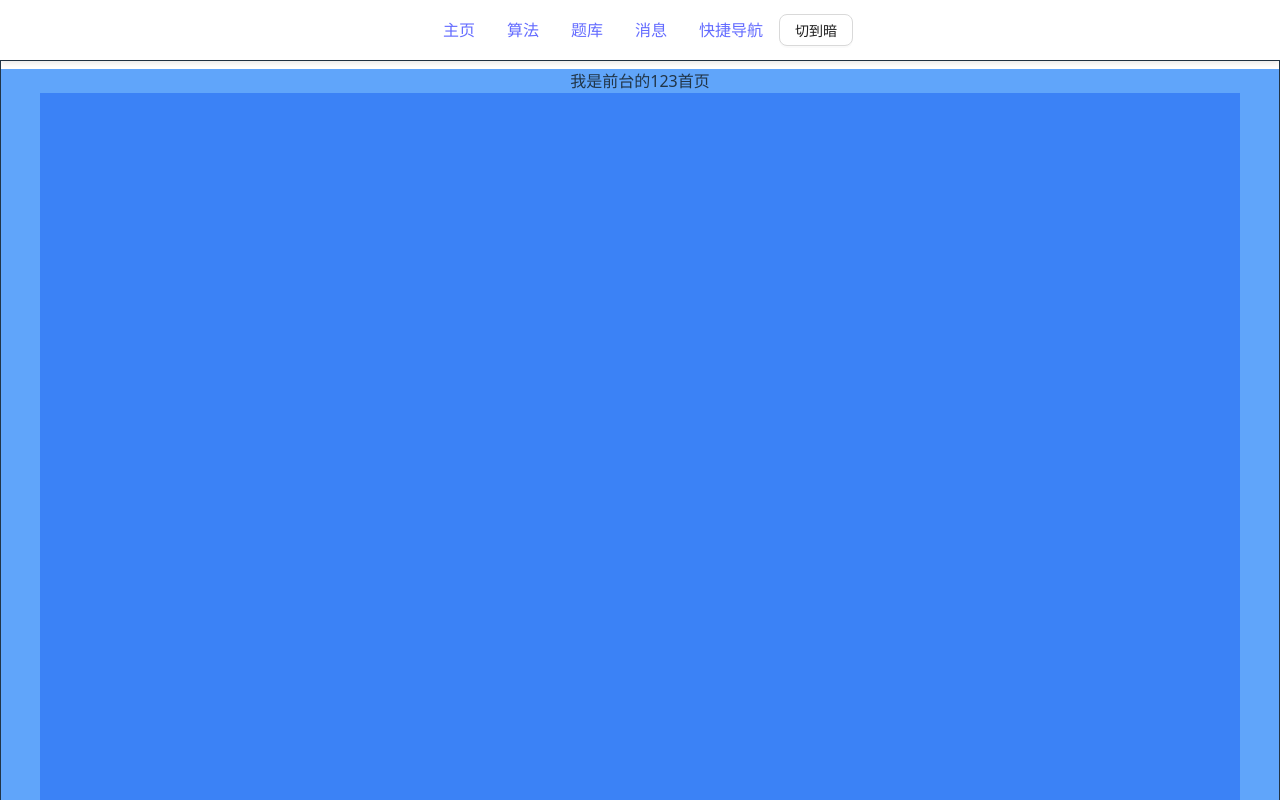
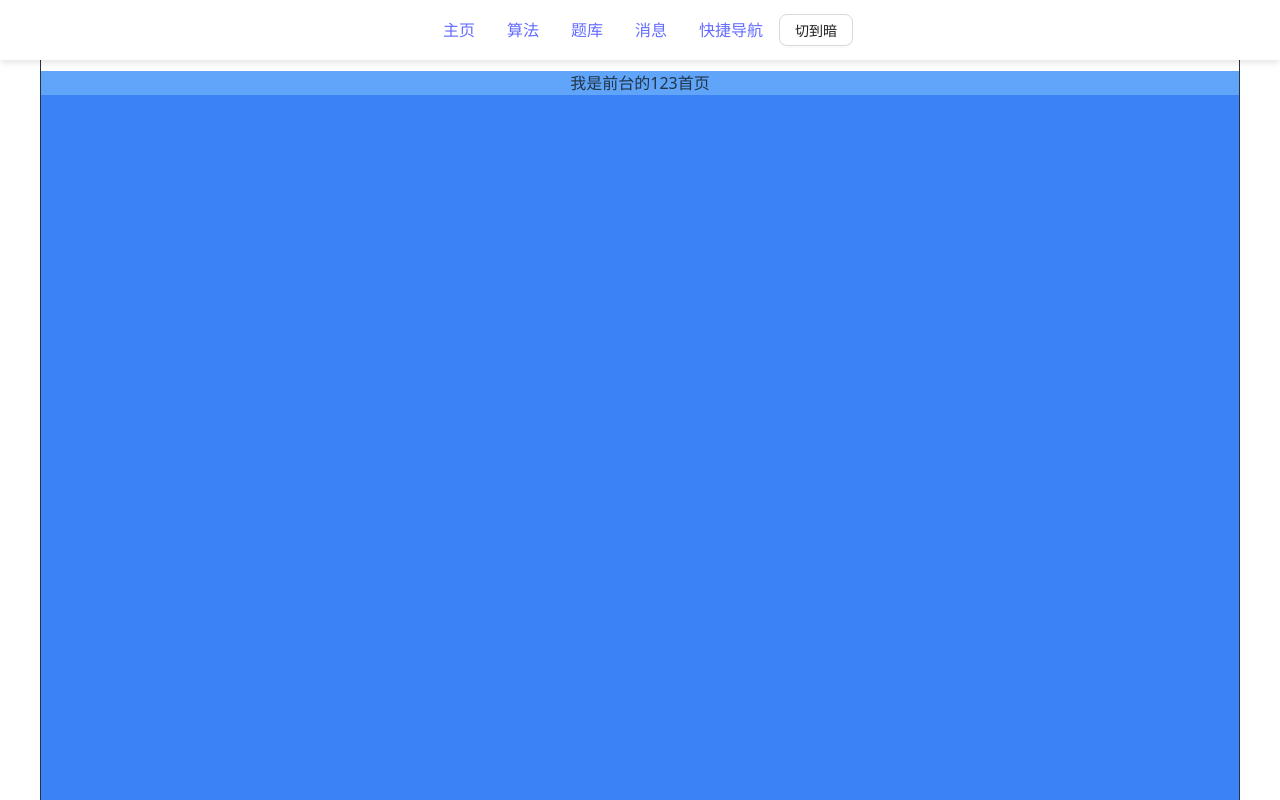
Before and after one commit to Duoyu66/mg-web, a React (Vite) app: page /front/home in a window 1280 px wide. Shown: the top 800 px of the page. Built offline with nearby package versions, Linux system fonts and the light colour scheme.

Commit message:
框架完善

```diff
--- a/src/component/layoutPage/index.tsx
+++ b/src/component/layoutPage/index.tsx
@@ -1,19 +1,34 @@
 import {Outlet, useLocation, Link} from 'react-router-dom';
 import {Button} from "antd";
 import {useTheme} from "@/component/context/useTheme";
+import {useLayoutEffect, useRef, useState} from 'react';
 
 const LayoutPage = () => {
     const location = useLocation();
     const {toggleTheme, theme: currentTheme} = useTheme();
+    const [isAnimating, setIsAnimating] = useState(false);
+    const containerRef = useRef<HTMLDivElement>(null);
+
+    useLayoutEffect(() => {
+        // 确保布局计算完成后再开始动画
+        setIsAnimating(false);
+        const timer = requestAnimationFrame(() => {
+            requestAnimationFrame(() => {
+                setIsAnimating(true);
+            });
+        });
+        return () => cancelAnimationFrame(timer);
+    }, [location.pathname]);
+
     return (
-        <div className=" w-[100vw] min-h-[100vh] dark:bg-gray-900 transition-colors duration-300 flex flex-col justify-start items-center ">
-            <div className="w-[100%] shadow-[0_4px_6px_-1px_rgb(0,0,0,0.1)] sticky top-0 left-0 h-[60px]  flex justify-center items-center bg-white dark:bg-gray-800 transition-colors duration-300 z-50">
+        <div className="w-full min-h-[100vh] dark:bg-gray-900 transition-colors duration-300 flex flex-col justify-start items-center overflow-x-hidden ">
+            <div className="w-[100%] shadow-[0_4px_6px_-1px_rgb(0,0,0,0.1)]  fixed top-0 left-0 h-[60px]  flex justify-center items-center bg-white dark:bg-gray-800 transition-colors duration-300 z-50">
                 <ul className="flex [&_li]:mr-4">
                     <li>
                         <Link
                             to="/front/home"
                             className={`px-4 py-2 rounded hover:bg-gray-100 dark:hover:bg-gray-700 transition-colors ${
-                                location.pathname.includes('/front-end/home') ? 'text-primary-500 font-semibold' : ''
+                                location.pathname.includes('/front/home') ? 'text-primary-500 font-semibold' : ''
                             }`}
                         >
                             主页
@@ -23,7 +38,7 @@ const LayoutPage = () => {
                         <Link
                             to="/front/algorithm"
                             className={`px-4 py-2 rounded hover:bg-gray-100 dark:hover:bg-gray-700 transition-colors ${
-                                location.pathname === '/front-end' ? 'text-primary-500 font-semibold' : ''
+                                location.pathname.includes('/front/algorithm') ? 'text-primary-500 font-semibold' : ''
                             }`}
                         >
                             算法
@@ -32,7 +47,9 @@ const LayoutPage = () => {
                     <li>
                         <Link
                             to="/front/questionBank"
-                            className="px-4 py-2 rounded hover:bg-gray-100 dark:hover:bg-gray-700 transition-colors"
+                            className={`px-4 py-2 rounded hover:bg-gray-100 dark:hover:bg-gray-700 transition-colors ${
+                                location.pathname.includes('/front/questionBank') ? 'text-primary-500 font-semibold' : ''
+                            }`}
                         >
                             题库
                         </Link>
@@ -40,7 +57,9 @@ const LayoutPage = () => {
                     <li>
                         <Link
                             to="/front/message"
-                            className="px-4 py-2 rounded hover:bg-gray-100 dark:hover:bg-gray-700 transition-colors"
+                            className={`px-4 py-2 rounded hover:bg-gray-100 dark:hover:bg-gray-700 transition-colors ${
+                                location.pathname.includes('/front/message') ? 'text-primary-500 font-semibold' : ''
+                            }`}
                         >
                             消息
                         </Link>
@@ -48,7 +67,9 @@ const LayoutPage = () => {
                     <li>
                         <Link
                             to="/front/nav"
-                            className="px-4 py-2 rounded hover:bg-gray-100 dark:hover:bg-gray-700 transition-colors"
+                            className={`px-4 py-2 rounded hover:bg-gray-100 dark:hover:bg-gray-700 transition-colors ${
+                                location.pathname.includes('/front/nav') ? 'text-primary-500 font-semibold' : ''
+                            }`}
                         >
                             快捷导航
                         </Link>
@@ -58,8 +79,17 @@ const LayoutPage = () => {
                     {currentTheme === 'dark' ? '切到亮' : '切到暗'}
                 </Button>
             </div>
-            <div className=" border w-[100%] max-[1200px] pt-2">
-                <Outlet />
+            <div className="border w-[100%] max-w-[1200px] pt-[70px] relative" ref={containerRef}>
+                <div
+                    key={location.pathname}
+                    className={isAnimating ? 'animate-route-enter' : 'opacity-0 scale-[0.98]'}
+                    style={{
+                        willChange: 'opacity, transform',
+                        transformOrigin: 'top center',
+                    }}
+                >
+                    <Outlet />
+                </div>
             </div>
         </div>
     );
--- a/src/index.css
+++ b/src/index.css
@@ -12,7 +12,9 @@
     --color-primary-800: #1e40af;
     --color-primary-900: #1e3a8a;
 }
-
+#root {
+    width: 100%;
+}
 :root {
   font-family: system-ui, Avenir, Helvetica, Arial, sans-serif;
   line-height: 1.5;
@@ -79,3 +81,24 @@ th, td {
     background-color: #f9f9f9;
   }
 }
+
+/* 路由过渡动画 */
+@keyframes routeEnter {
+  from {
+    opacity: 0;
+    transform: scale(0.98);
+  }
+  to {
+    opacity: 1;
+    transform: scale(1);
+  }
+}
+
+.animate-route-enter {
+  animation: routeEnter 0.3s ease-in-out;
+  will-change: opacity, transform;
+  /* 使用 GPU 加速，避免布局重排 */
+  transform-origin: top center;
+  backface-visibility: hidden;
+  -webkit-backface-visibility: hidden;
+}
--- a/src/pages/front-end/Home/index.tsx
+++ b/src/pages/front-end/Home/index.tsx
@@ -2,19 +2,19 @@ const Home = () => (
     <div className="flex flex-col items-center justify-center w-full bg-primary-400">
         我是前台的123首页
 
-        <div className="h-[800px] w-[1200px] bg-primary-500">
+        <div className="h-[800px] w-[100%] bg-primary-500">
 
         </div>
-        <div className="h-[500px] w-[300px] bg-primary-500">
+        <div className="h-[500px] w-[100%] bg-primary-500">
 
         </div>
-        <div className="h-[500px] w-[300px] bg-primary-500">
+        <div className="h-[500px] w-[100%] bg-primary-500">
 
         </div>
-        <div className="h-[500px] w-[300px] bg-primary-500">
+        <div className="h-[500px] w-[100%] bg-primary-500">
 
         </div>
-        <div className="h-[500px] w-[300px] bg-primary-500">
+        <div className="h-[500px] w-[100%] bg-primary-500">
         </div>
     </div>
 )
```
